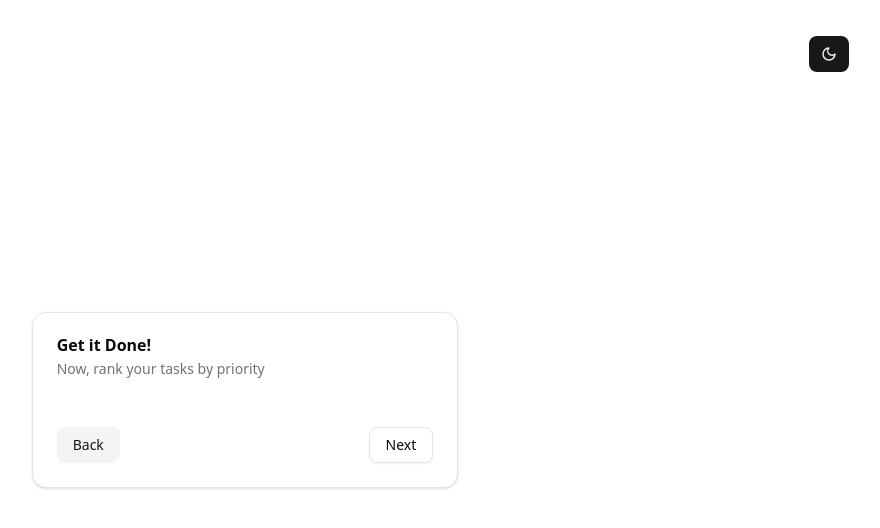
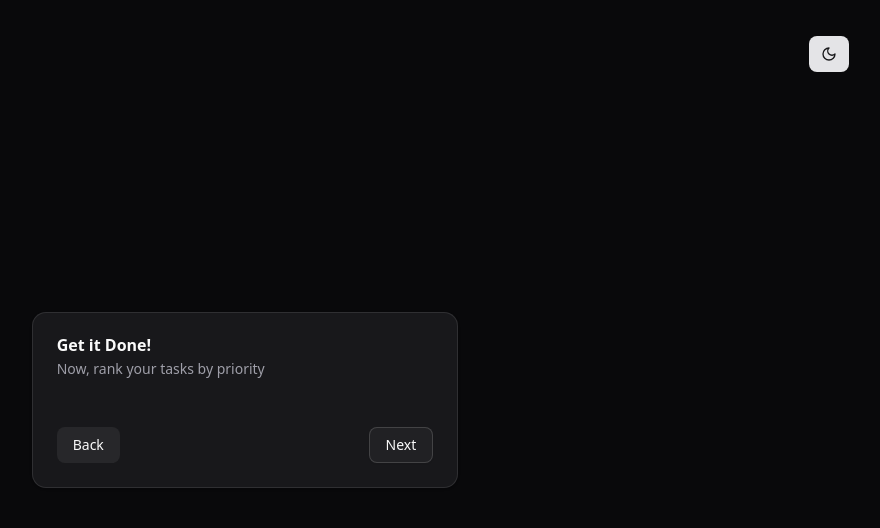
Before and after one commit to letsaguiar/get-it-done, a React (Vite) app: page /prioritizing in a window 1280 px wide. Shown: the top 528 px of the page, without its empty margins (395-1275 px from the left). Built offline with nearby package versions, Linux system fonts and the light colour scheme.

Commit message:
if applied, use recommeded way to setup dark mode

```diff
--- a/src/app/layout.tsx
+++ b/src/app/layout.tsx
@@ -1,40 +1,15 @@
-import DarkToogle from "@/components/dark-toggle/DarkToggle";
-import { useUserPreferencesStore } from "@/stores/user-preferences.store";
+import DarkToogle from "@/components/theme-provider/ThemeToggle";
+import { ThemeProvider } from "@/components/theme-provider/ThemeProvider";
 import React from "react";
 import { Outlet } from "react-router";
 
-function DarkModeWrapper({ enabled, children }: {
-  enabled: boolean;
-  children: React.ReactNode;
-}) {
-  const dynamicStyle = `
-    ${enabled ? 'dark' : ''}
-  `.trim();
-
-  return <div className={dynamicStyle}>{children}</div>
-}
-
-function ContentAlignerWrapper({ children }: {
-  children: React.ReactNode;
-}) {
-  const dynamicStyle = `
-    flex flex-col items-center justify-center min-h-svh
-    dark:bg-zinc-900
-  `.trim();
-
-  return <div className={dynamicStyle}>{children}</div>
-}
-
 export default function App() {
-  const isDarkModeEnabled = useUserPreferencesStore(state => state.darkMode);
-  const toggleDarkMode = useUserPreferencesStore(state => state.toggleDarkMode);
-
   return (
-    <DarkModeWrapper enabled={isDarkModeEnabled}>
-      <ContentAlignerWrapper>
+    <ThemeProvider defaultTheme="dark">
+      <div className="flex flex-col items-center justify-center min-h-svh">
         <Outlet />
-        <DarkToogle onClick={toggleDarkMode} />
-      </ContentAlignerWrapper>
-    </DarkModeWrapper>
+        <DarkToogle />
+      </div>
+    </ThemeProvider>
   )
 }
--- /dev/null
+++ b/src/components/theme-provider/ThemeProvider.tsx
@@ -0,0 +1,51 @@
+import { useUserPreferencesStore } from "@/stores/user-preferences.store"
+import React, { createContext, useContext, useEffect } from "react"
+
+export type Theme = "dark" | "light"
+
+type ThemeProviderProps = {
+  children: React.ReactNode
+  defaultTheme?: Theme
+}
+
+type ThemeProviderState = {
+  theme: Theme
+  toggleTheme: () => void;
+}
+
+const initialState: ThemeProviderState = {
+  theme: "dark",
+  toggleTheme: () => null,
+}
+
+const ThemeProviderContext = createContext<ThemeProviderState>(initialState)
+
+export function ThemeProvider({
+  children,
+  defaultTheme = "dark",
+  ...props
+}: ThemeProviderProps) {
+  const theme = useUserPreferencesStore(s => s.theme);
+  const toggleTheme = useUserPreferencesStore(s => s.toggleTheme);
+
+  useEffect(() => {
+    const root = window.document.documentElement
+    root.classList.remove("light", "dark")
+    root.classList.add(theme)
+  }, [theme])
+
+  return (
+    <ThemeProviderContext.Provider {...props} value={{ theme, toggleTheme }}>
+      {children}
+    </ThemeProviderContext.Provider>
+  )
+}
+
+export const useTheme = () => {
+  const context = useContext(ThemeProviderContext)
+
+  if (context === undefined)
+    throw new Error("useTheme must be used within a ThemeProvider")
+
+  return context
+}
--- a/src/components/dark-toggle/DarkToggle.tsx
+++ b/src/components/theme-provider/ThemeToggle.tsx
@@ -1,15 +1,16 @@
 import { Moon } from "lucide-react";
-import React, { MouseEventHandler } from "react";
+import React from "react";
 import { Button } from "../ui/button";
+import { useTheme } from "./ThemeProvider";
 
-export default function DarkToggle({ onClick }: {
-	onClick: MouseEventHandler<HTMLButtonElement>;
-}) {
+export default function ThemeToggle() {
+	const { toggleTheme } = useTheme();
+
 	return <>
 		<div className="fixed top-0 right-0 p-5 md:p-7 lg:p-9">
 			<
 				Button
-				onClick={onClick}
+				onClick={toggleTheme}
 			>
 				<Moon />
 			</Button>
--- a/src/stores/user-preferences.store.ts
+++ b/src/stores/user-preferences.store.ts
@@ -1,3 +1,4 @@
+import { Theme } from "@/components/theme-provider/ThemeProvider";
 import { create } from "zustand";
 
 const Store = "UserPreference"
@@ -7,14 +8,20 @@ type State = {
 }
 
 type Actions = {
-	toggleDarkMode: () => void;
+	theme: Theme;
+	toggleTheme: () => void;
 	commit: () => void;
 }
 
 export const useUserPreferencesStore = create<State & Actions>((set, get) => ({
-	darkMode: false,
-	toggleDarkMode: () => {
-		set(state => ({ darkMode: !state.darkMode }));
+	theme: 'dark',
+	toggleTheme() {
+		const toggleMap: Record<Theme, Theme> = {
+			'dark': 'light',
+			'light': 'dark'
+		};
+
+		set(state => ({ theme: toggleMap[state.theme] }))
 		get().commit();
 	},
 	commit: () => {
```
